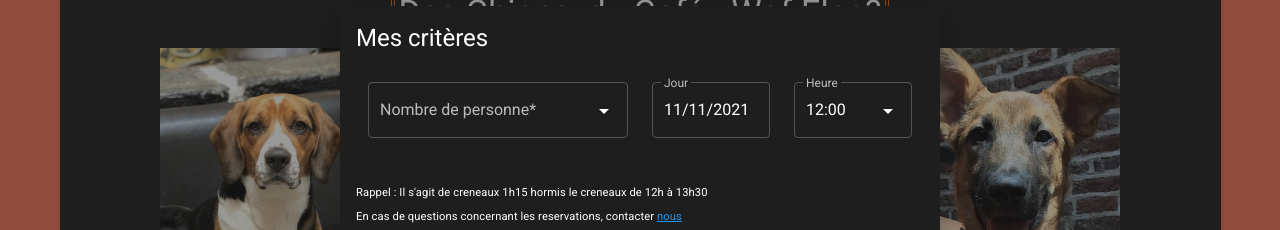
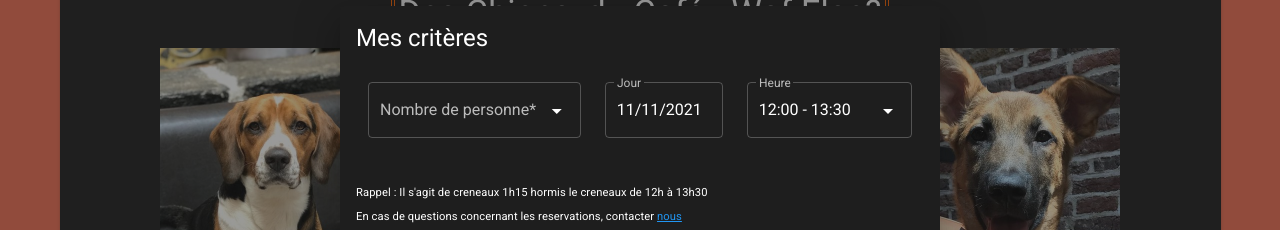
Before and after one commit to OverAngelix/client-le-waf, a Vue app: page / in a window 1280 px wide. Both pictures are taken after a click on the button "JE RESERVE". Shown: the part 249-479 px from the top of the page. Built offline with nearby package versions, Linux system fonts and the light colour scheme; what vue-simple-alert would draw is missing.

Commit message:
FEATURE : creneaux labels

```diff
--- a/src/components/FichePreReservation.vue
+++ b/src/components/FichePreReservation.vue
@@ -47,7 +47,7 @@
               </v-col>
             </v-row>
             <v-row v-if="preReservation">
-              <v-col cols="12" sm="6">
+              <v-col cols="12" sm="5">
                 <v-select
                   :items="selectPersonne"
                   v-model="nbPersonne"
@@ -99,9 +99,11 @@
                   </v-date-picker>
                 </v-menu>
               </v-col>
-              <v-col cols="12" sm="3">
+              <v-col cols="12" sm="4">
                 <v-select
                   :items="heureReservation"
+                  item-text="heurelabel"
+                  item-value="heure"
                   v-model="heureSelectionne"
                   label="Heure"
                   outlined
@@ -272,15 +274,42 @@ export default {
         if (dateDuJour.toISOString().substr(0, 10) == this.dateSelectionne) {
           if (this.heureCourante < 54300) {
             this.heureSelectionne = "14:45";
-            return ["14:45", "16:00", "17:15"];
+            return [
+              {
+                heure: "14:45",
+                heurelabel: "14:45 - 16:00",
+              },
+              {
+                heure: "16:00",
+                heurelabel: "16:00 - 17:15",
+              },
+              {
+                heure: "17:15",
+                heurelabel: "17:15 - 18:30",
+              },
+            ];
           }
           if (this.heureCourante < 58800) {
             this.heureSelectionne = "16:00";
-            return ["16:00", "17:15"];
+            return [
+              {
+                heure: "16:00",
+                heurelabel: "16:00 - 17:15",
+              },
+              {
+                heure: "17:15",
+                heurelabel: "17:15 - 18:30",
+              },
+            ];
           }
           if (this.heureCourante < 63300) {
             this.heureSelectionne = "17:15";
-            return ["17:15"];
+            return [
+              {
+                heure: "17:15",
+                heurelabel: "17:15 - 18:30",
+              },
+            ];
           }
           if (this.heureCourante > 63300) {
             let tomorrow = new Date(
@@ -289,11 +318,45 @@ export default {
             tomorrow.setDate(tomorrow.getDate() + 1);
             this.dateSelectionne = tomorrow.toISOString().substr(0, 10);
             this.heureSelectionne = "12:00";
-            return ["12:00", "13:30", "14:45", "16:00", "17:15"];
+            return [
+              {
+                heure: "12:00",
+                heurelabel: "12:00 - 13:30",
+              },
+              {
+                heure: "13:30",
+                heurelabel: "13:30 - 14:45",
+              },
+              {
+                heure: "14:45",
+                heurelabel: "14:45 - 16:00",
+              },
+              {
+                heure: "16:00",
+                heurelabel: "16:00 - 17:15",
+              },
+              {
+                heure: "17:15",
+                heurelabel: "17:15 - 18:30",
+              },
+            ];
           }
         }
         this.heureSelectionne = "14:45";
-        return ["14:45", "16:00", "17:15"];
+        return [
+          {
+            heure: "14:45",
+            heurelabel: "14:45 - 16:00",
+          },
+          {
+            heure: "16:00",
+            heurelabel: "16:00 - 17:15",
+          },
+          {
+            heure: "17:15",
+            heurelabel: "17:15 - 18:30",
+          },
+        ];
       }
       //TEMPORAIRE FIN
       if (dateDuJour.toString().substring(0, 3) == "Mon") {
@@ -307,23 +370,89 @@ export default {
       ) {
         if (this.heureCourante < 46200) {
           this.heureSelectionne = "12:00";
-          return ["12:00", "13:30", "14:45", "16:00", "17:15"];
+          return [
+              {
+                heure: "12:00",
+                heurelabel: "12:00 - 13:30",
+              },
+              {
+                heure: "13:30",
+                heurelabel: "13:30 - 14:45",
+              },
+              {
+                heure: "14:45",
+                heurelabel: "14:45 - 16:00",
+              },
+              {
+                heure: "16:00",
+                heurelabel: "16:00 - 17:15",
+              },
+              {
+                heure: "17:15",
+                heurelabel: "17:15 - 18:30",
+              },
+            ];
         }
         if (this.heureCourante < 49800) {
           this.heureSelectionne = "13:30";
-          return ["13:30", "14:45", "16:00", "17:15"];
+          return [
+              {
+                heure: "13:30",
+                heurelabel: "13:30 - 14:45",
+              },
+              {
+                heure: "14:45",
+                heurelabel: "14:45 - 16:00",
+              },
+              {
+                heure: "16:00",
+                heurelabel: "16:00 - 17:15",
+              },
+              {
+                heure: "17:15",
+                heurelabel: "17:15 - 18:30",
+              },
+            ];
         }
         if (this.heureCourante < 54300) {
           this.heureSelectionne = "14:45";
-          return ["14:45", "16:00", "17:15"];
+          return [
+              {
+                heure: "14:45",
+                heurelabel: "14:45 - 16:00",
+              },
+              {
+                heure: "16:00",
+                heurelabel: "16:00 - 17:15",
+              },
+              {
+                heure: "17:15",
+                heurelabel: "17:15 - 18:30",
+              },
+            ];
         }
         if (this.heureCourante < 58800) {
           this.heureSelectionne = "16:00";
-          return ["16:00", "17:15"];
+          return [
+              {
+                heure: "16:00",
+                heurelabel: "16:00 - 17:15",
+              },
+              {
+                heure: "17:15",
+                heurelabel: "17:15 - 18:30",
+              },
+            ];
         }
         if (this.heureCourante < 63300) {
           this.heureSelectionne = "17:15";
-          return ["17:15"];
+          return [
+
+              {
+                heure: "17:15",
+                heurelabel: "17:15 - 18:30",
+              },
+            ];
         }
         if (this.heureCourante > 63300) {
           let tomorrow = new Date(
@@ -335,17 +464,65 @@ export default {
           }
           this.dateSelectionne = tomorrow.toISOString().substr(0, 10);
           this.heureSelectionne = "12:00";
-          return ["12:00", "13:30", "14:45", "16:00", "17:15"];
+          return [
+              {
+                heure: "12:00",
+                heurelabel: "12:00 - 13:30",
+              },
+              {
+                heure: "13:30",
+                heurelabel: "13:30 - 14:45",
+              },
+              {
+                heure: "14:45",
+                heurelabel: "14:45 - 16:00",
+              },
+              {
+                heure: "16:00",
+                heurelabel: "16:00 - 17:15",
+              },
+              {
+                heure: "17:15",
+                heurelabel: "17:15 - 18:30",
+              },
+            ];
         }
       }
       this.heureSelectionne = "12:00";
-      return ["12:00", "13:30", "14:45", "16:00", "17:15"];
+      return [
+              {
+                heure: "12:00",
+                heurelabel: "12:00 - 13:30",
+              },
+              {
+                heure: "13:30",
+                heurelabel: "13:30 - 14:45",
+              },
+              {
+                heure: "14:45",
+                heurelabel: "14:45 - 16:00",
+              },
+              {
+                heure: "16:00",
+                heurelabel: "16:00 - 17:15",
+              },
+              {
+                heure: "17:15",
+                heurelabel: "17:15 - 18:30",
+              },
+            ];
     },
 
     allowedDates(val) {
       let idxDate = new Date(val).getDay();
       //Transfoormer liste en formulaire
-      return idxDate !== 1 && idxDate !== 2 && !["2021-10-31"].includes(val) && !["2021-12-24"].includes(val) && !["2021-12-25"].includes(val) ;
+      return (
+        idxDate !== 1 &&
+        idxDate !== 2 &&
+        !["2021-10-31"].includes(val) &&
+        !["2021-12-24"].includes(val) &&
+        !["2021-12-25"].includes(val)
+      );
     },
 
     closeModal() {
```
